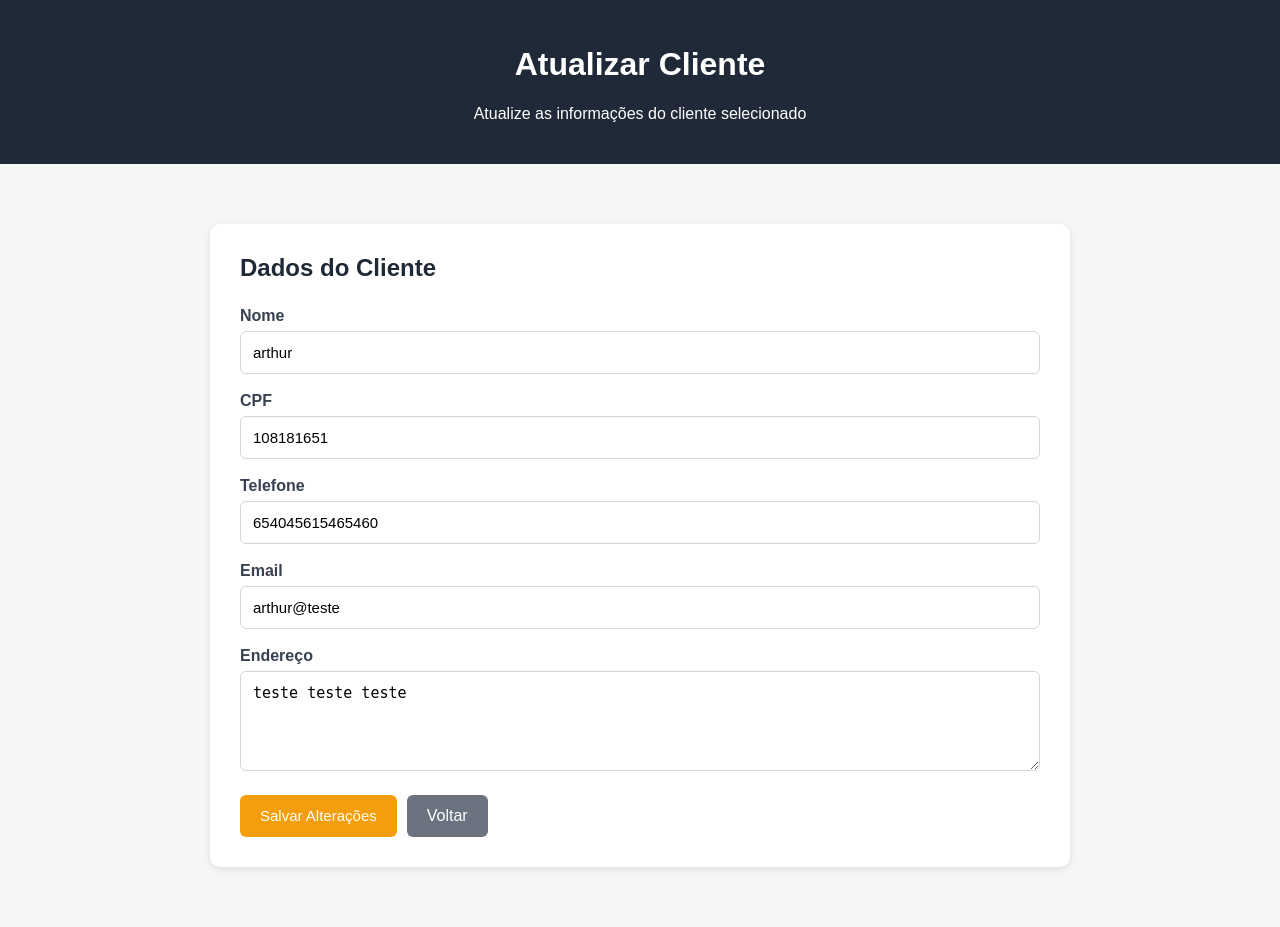
After one commit to isaaclkt/sistema-assistencia-tecnica, a Flask app: page /clientes/atualizar/2 in a window 1280 px wide. The commit adds this page. Run offline with Flask 3, Linux system fonts and the light colour scheme; data comes from the database, SQL or seed files in the repository; both versions use the stored data as it was after the commit.

Commit message:
Acho que finalizei o módulo clientes

```diff
--- a/app.py
+++ b/app.py
@@ -15,6 +15,7 @@ app.register_blueprint(ordem_servico_bp)
 # Registra o módulo cadastro
 app.register_blueprint(cadastro_bp)
 
+
 # Página inicial
 @app.route("/")
 def home():
--- a/routes/cadastro.py
+++ b/routes/cadastro.py
@@ -4,23 +4,15 @@ from database import conectar
 
 cadastro_bp = Blueprint("cadastro", __name__)
 
-@cadastro_bp.route("/cadastro")
-def listar_cadastros():
-    return render_template("gerenciar_clientes.html")
 
+# Página adicionar cliente
 @cadastro_bp.route("/clientes/novo")
 def pagina_adicionar_cliente():
     return render_template("adicionar_clientes.html")
 
 
-conexao = sqlite3.connect("database/sistema.db")
 
-cursor = conexao.cursor()
-
-#CRUD
-
-#CREATE
-
+# CREATE
 @cadastro_bp.route("/clientes/cadastrar", methods=["POST"])
 def cadastrar_cliente():
 
@@ -34,7 +26,9 @@ def cadastrar_cliente():
     cursor = conexao.cursor()
 
     cursor.execute("""
-        INSERT INTO clientes (nome, cpf, telefone, email, endereco)
+        INSERT INTO clientes
+        (nome, cpf, telefone, email, endereco)
+
         VALUES (?, ?, ?, ?, ?)
     """, (nome, cpf, telefone, email, endereco))
 
@@ -43,35 +37,71 @@ def cadastrar_cliente():
 
     return redirect("/cadastro")
 
+@cadastro_bp.route("/cadastro")
+def listar_cadastros():
+
+    conexao = conectar()
+    conexao.row_factory = sqlite3.Row
+    cursor = conexao.cursor()
+
+    cursor.execute("SELECT * FROM clientes")
+    clientes = cursor.fetchall()
+
+    conexao.close()
+
+    return render_template(
+        "gerenciar_clientes.html",
+        clientes=clientes
+    )
 
 
-#READ
-def listar_clientes():
-    comando = f'SELECT * FROM clientes'
-    cursor.execute(comando)
-    resultados = cursor.fetchall()
+# Página editar cliente
+@cadastro_bp.route("/clientes/atualizar/<int:id>", methods=["GET"])
+def pagina_atualizar_cliente(id):
+    conexao = conectar()
+    conexao.row_factory = sqlite3.Row
+    cursor = conexao.cursor()
 
-    for linha in resultados:
-        print(linha)
+    cursor.execute("SELECT * FROM clientes WHERE id = ?", (id,))
+    cliente = cursor.fetchone()
 
-    cursor.close()
     conexao.close()
 
-#UPDATE
+    return render_template("editar_clientes.html", cliente=cliente)
 
-def atualizar_cliente():
-    nome = input("Digite o nome do cliente que deseja atualizar: ")
-    telefone = input("Digite o novo telefone do cliente: ")
-    endereco = input("Digite o novo endereço do cliente: ")
 
-    comando = f'UPDATE clientes SET telefone = "{telefone}", endereco = "{endereco}" WHERE nome = "{nome}"'
-    cursor.execute(comando)
+# UPDATE
+@cadastro_bp.route("/clientes/atualizar/<int:id>", methods=["POST"])
+def atualizar_cliente(id):
+    nome = request.form["nome"]
+    cpf = request.form["cpf"]
+    telefone = request.form["telefone"]
+    email = request.form["email"]
+    endereco = request.form["endereco"]
+
+    conexao = conectar()
+    cursor = conexao.cursor()
+
+    cursor.execute("""
+        UPDATE clientes
+        SET nome = ?, cpf = ?, telefone = ?, email = ?, endereco = ?
+        WHERE id = ?
+    """, (nome, cpf, telefone, email, endereco, id))
+
     conexao.commit()
+    conexao.close()
 
-#DELETE
+    return redirect("/cadastro")
 
-def deletar_cliente():
-    nome = input("Digite o nome do cliente que deseja deletar: ")
-    comando = f'DELETE FROM clientes WHERE nome = "{nome}"'
-    cursor.execute(comando)
+# DELETE
+@cadastro_bp.route("/clientes/excluir/<int:id>")
+def deletar_cliente(id):
+    conexao = conectar()
+    cursor = conexao.cursor()
+
+    cursor.execute("DELETE FROM clientes WHERE id = ?", (id,))
+
     conexao.commit()
+    conexao.close()
+
+    return redirect("/cadastro")
--- /dev/null
+++ b/templates/editar_clientes.html
@@ -0,0 +1,163 @@
+<!DOCTYPE html>
+<html lang="pt-BR">
+<head>
+    <meta charset="UTF-8">
+    <meta name="viewport" content="width=device-width, initial-scale=1.0">
+    <title>Atualizar Cliente</title>
+
+    <style>
+        * {
+            box-sizing: border-box;
+        }
+
+        body {
+            font-family: Arial, sans-serif;
+            background-color: #f4f6f8;
+            margin: 0;
+            padding: 0;
+        }
+
+        header {
+            background-color: #1f2937;
+            color: white;
+            padding: 25px;
+            text-align: center;
+        }
+
+        main {
+            max-width: 900px;
+            margin: 40px auto;
+            padding: 20px;
+        }
+
+        .card {
+            background-color: white;
+            padding: 30px;
+            border-radius: 10px;
+            box-shadow: 0 2px 8px rgba(0,0,0,0.1);
+        }
+
+        .card h2 {
+            margin-top: 0;
+            color: #1f2937;
+            margin-bottom: 25px;
+        }
+
+        .form-group {
+            margin-bottom: 18px;
+        }
+
+        label {
+            display: block;
+            margin-bottom: 6px;
+            font-weight: bold;
+            color: #374151;
+        }
+
+        input,
+        textarea {
+            width: 100%;
+            padding: 12px;
+            border: 1px solid #d1d5db;
+            border-radius: 6px;
+            font-size: 15px;
+        }
+
+        input:focus,
+        textarea:focus {
+            outline: none;
+            border-color: #2563eb;
+        }
+
+        textarea {
+            resize: vertical;
+            min-height: 100px;
+        }
+
+        .botoes {
+            display: flex;
+            gap: 10px;
+            margin-top: 20px;
+        }
+
+        button {
+            background-color: #f59e0b;
+            color: white;
+            border: none;
+            padding: 12px 20px;
+            border-radius: 6px;
+            cursor: pointer;
+            font-size: 15px;
+        }
+
+        button:hover {
+            background-color: #d97706;
+        }
+
+        .voltar {
+            background-color: #6b7280;
+            text-decoration: none;
+            color: white;
+            padding: 12px 20px;
+            border-radius: 6px;
+        }
+
+        .voltar:hover {
+            background-color: #4b5563;
+        }
+    </style>
+</head>
+
+<body>
+
+<header>
+    <h1>Atualizar Cliente</h1>
+    <p>Atualize as informações do cliente selecionado</p>
+</header>
+
+<main>
+
+    <div class="card">
+
+        <h2>Dados do Cliente</h2>
+
+        <form action="/clientes/atualizar/{{ cliente['id'] }}" method="POST">
+
+            <div class="form-group">
+                <label>Nome</label>
+                <input type="text" name="nome" value="{{ cliente['nome'] }}" required>
+            </div>
+
+            <div class="form-group">
+                <label>CPF</label>
+                <input type="text" name="cpf" value="{{ cliente['cpf'] }}" required>
+            </div>
+
+            <div class="form-group">
+                <label>Telefone</label>
+                <input type="text" name="telefone" value="{{ cliente['telefone'] }}" required>
+            </div>
+
+            <div class="form-group">
+                <label>Email</label>
+                <input type="email" name="email" value="{{ cliente['email'] }}" required>
+            </div>
+
+            <div class="form-group">
+                <label>Endereço</label>
+                <textarea name="endereco" required>{{ cliente['endereco'] }}</textarea>
+            </div>
+
+            <div class="botoes">
+                <button type="submit">Salvar Alterações</button>
+                <a href="/cadastro" class="voltar">Voltar</a>
+            </div>
+
+        </form>
+
+    </div>
+
+</main>
+
+</body>
+</html>
```
Also changed, not shown: templates/gerenciar_clientes.html (+32 -17 lines), database/sistema.db.
